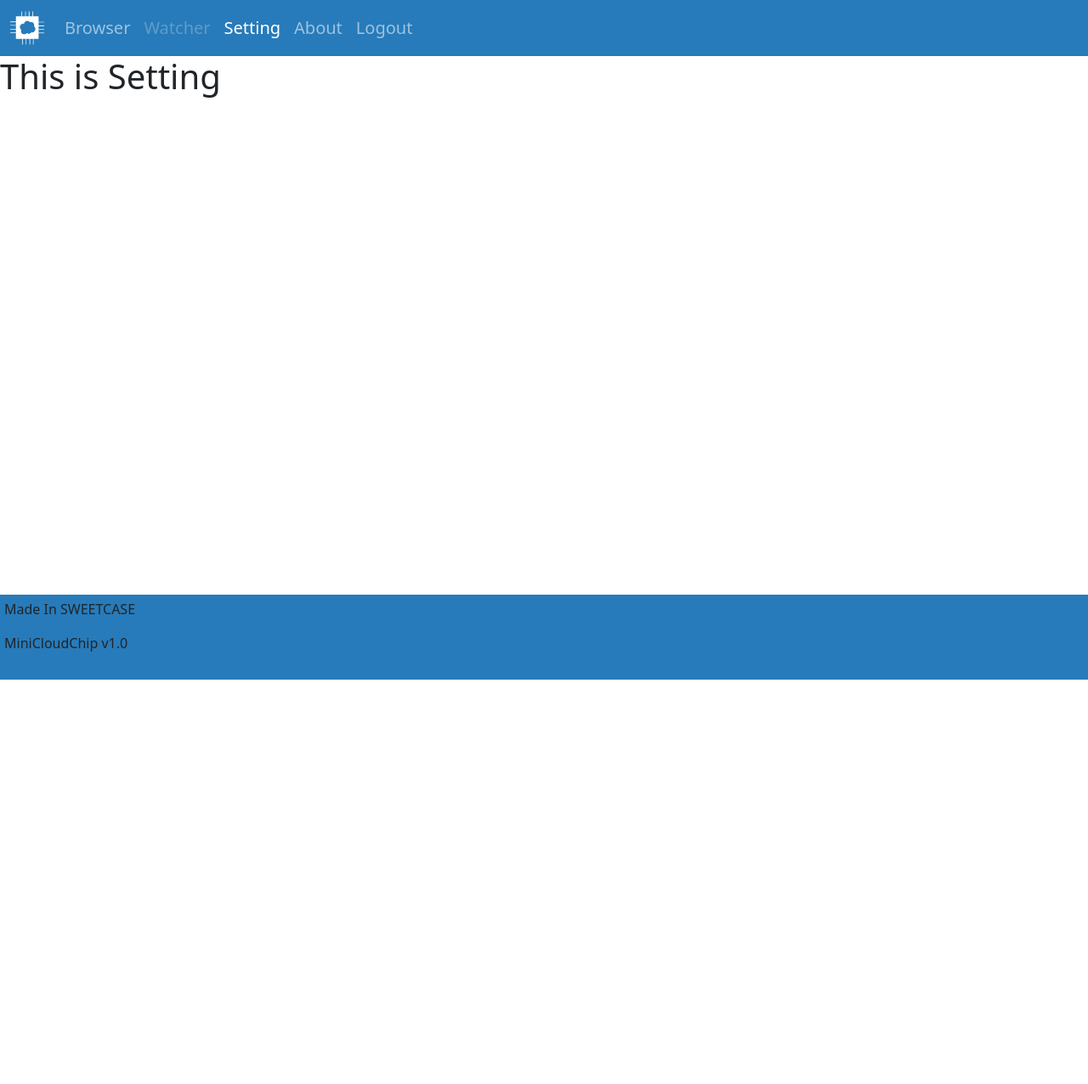
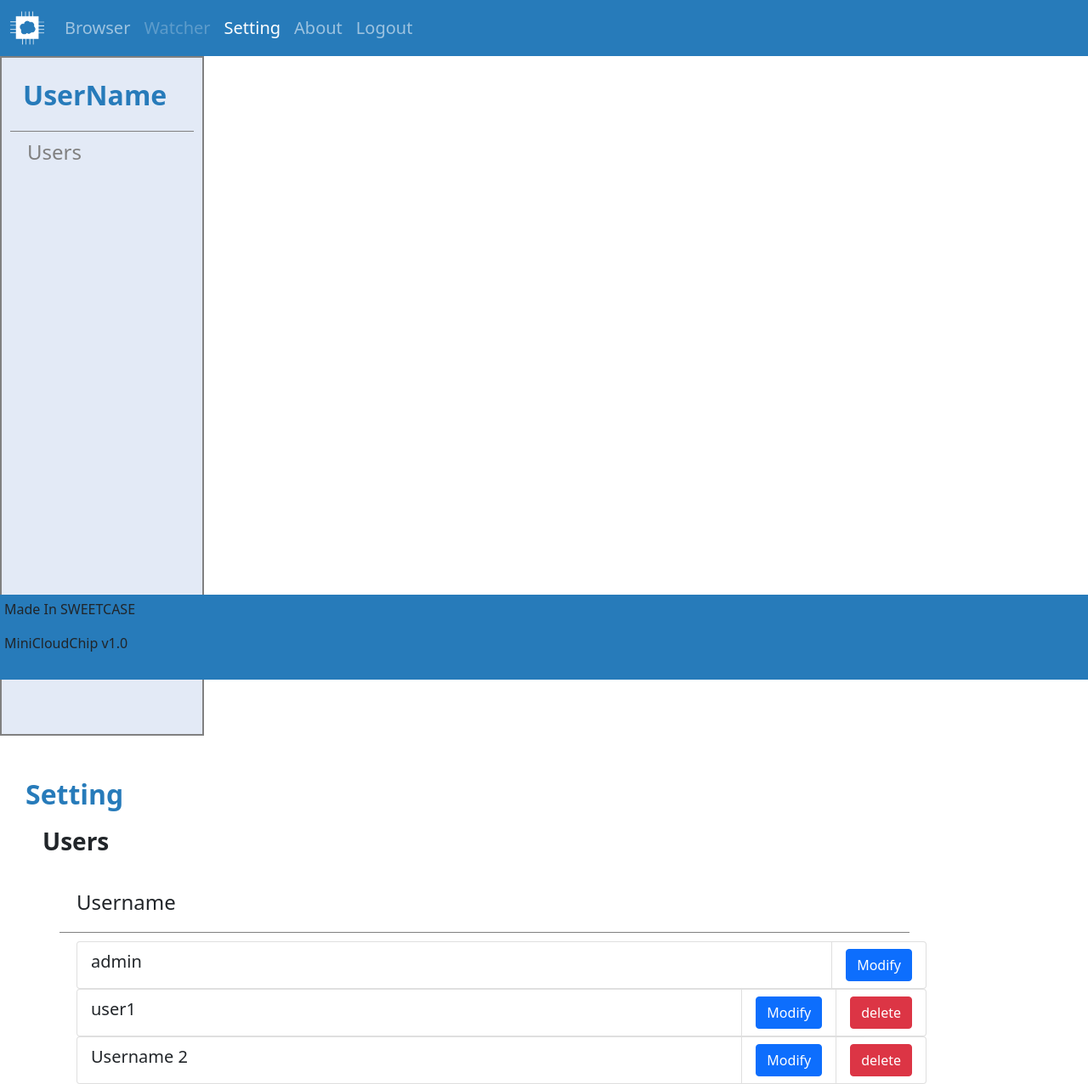
Before and after one commit to SweetCase-Cobalto/MicroCloudChip, a Django app: page /microcloudchip/main/setting in a window 1280 px wide. Shown: the whole page at 85% size. Before the commit the page ends 800 px from the top, so only its background shows below. Run offline with Django 3.2, Linux system fonts and the light colour scheme.

Commit message:
make setting page

```diff
--- a/app/static/app/css/main.css
+++ b/app/static/app/css/main.css
@@ -2,8 +2,6 @@ nav {
     background-color: #277BBA;
     color: white;
 }
-
-
 .menu {
     float: left;
     width: 240px;
@@ -11,6 +9,7 @@ nav {
     background-color: #E3EAF6;
     border: gray 2px solid;
     padding: 10px;
+    float: left;
 }
 .menu-username {
     font-weight: bold;
@@ -33,3 +32,13 @@ nav {
     bottom: 0;
     padding: 5px;
 }
+
+.title {
+    color: #277BBA;
+    font-weight: bold;
+    margin-left: 30px;
+    margin-top: 50px;
+}
+#logout-btn {
+    cursor: point;
+}
--- /dev/null
+++ b/app/static/app/css/setting.css
@@ -0,0 +1,40 @@
+html, body {
+    height: 100%;
+    width: 100%;
+}
+
+#setting-container {
+    float: left;
+}
+
+.sub-title {
+    font-weight: bold;
+    margin-top: 20px;
+    margin-left: 50px;
+}
+
+.line {
+    width: 1000px;
+    height: 1px;
+    background-color: gray;
+    margin-top: 10px;
+    margin-bottom: 10px;
+    margin-right: 10px;
+}
+
+#main-layer {
+    margin-left: 70px;
+    margin-top: 40px;
+    width: 100%;
+}
+#list {
+    margin-left: 20px;
+    width: 1000px;
+}
+.col-username {
+    width: 90%;
+    font-size: 20px;
+}
+.coll-button {
+    width: 10px;
+}
--- a/app/templates/app/main.html
+++ b/app/templates/app/main.html
@@ -46,7 +46,7 @@
                         {% endif %}
                     </li>
                     <li class="nav-item">
-                        <a class="nav-link">Logout</a>
+                        <a class="nav-link" id="logout-btn" href="#">Logout</a>
                     </li>
                 </ul>
               </div>
--- a/app/templates/app/main/browser.html
+++ b/app/templates/app/main/browser.html
@@ -26,7 +26,7 @@
     <div class="browser-container">
 
         <!-- Title -->
-        <h2 id="title">Browser</h2>
+        <h2 class="title">Browser</h2>
         <h3 id="root-text">root>mypage</h3>
 
         <!-- Layer-->
--- a/app/templates/app/main/setting.html
+++ b/app/templates/app/main/setting.html
@@ -1,11 +1,50 @@
 <!DOCTYPE html>
 <html lang="ko">
 <head>
+    {% load static %}
     <meta charset="UTF-8">
     <meta name="viewport" content="width=device-width, initial-scale=1.0">
+    <script src="https://code.jquery.com/jquery-3.4.1.min.js"></script>
+    <link rel='stylesheet' type='text/css' href="{% static 'app/css/main.css' %}" >
+    <link rel='stylesheet' type='text/css' href="{% static 'app/css/setting.css' %}" >
 
 </head>
 <body>
-    <h1>This is Setting</h1>
+
+    <div class="menu" id="setting-menu">
+        <div>
+            <h2 class="menu-username" id="setting-menu-username">UserName</h2>
+        </div>
+        <div style="height: 1px; width: 100%; background-color: gray;"></div>
+        <div class="menu-list" id="setting-menu-list">
+            <h4 class="menu-item" id="menu-setting-users">Users</h4>
+        </div>
+    </div>
+    <div id="setting-container">
+        <h2 class="title">Setting</h2>
+        <h3 class="sub-title">Users</h3>
+
+        <div id="main-layer">
+            <h4 style="margin: 20px">Username</h4>
+            <div class="line"></div>
+            <div id="list">
+                <!-- Get User Data -->
+                <ul class="list-group list-group-horizontal">
+                    <li class="list-group-item col-username" id="admin">admin</li>
+                    <li class="list-group-item col-button" id="modify-admin"><button type="button" class="btn btn-primary">Modify</button></li>
+                  </ul>
+                <ul class="list-group list-group-horizontal">
+                    <li class="list-group-item col-username" id="username-user1">user1</li>
+                    <li class="list-group-item col-button" id="modify-user1"><button type="button" class="btn btn-primary">Modify</button></li>
+                    <li class="list-group-item col-button" id="delete-user1"><button type="button" class="btn btn-danger">delete</button></li>
+                  </ul>
+                  <ul class="list-group list-group-horizontal">
+                      <li class="list-group-item col-username" id="username-user1">Username 2</li>
+                      <li class="list-group-item col-button" id="modify-user1"><button type="button" class="btn btn-primary">Modify</button></li>
+                      <li class="list-group-item col-button" id="delete-user1"><button type="button" class="btn btn-danger">delete</button></li>
+                    </ul>
+            </div>
+        </div>
+    </div>
 </body>
 </html>
```
Also changed, not shown: app/static/app/css/browser.css (+0 -7 lines).
